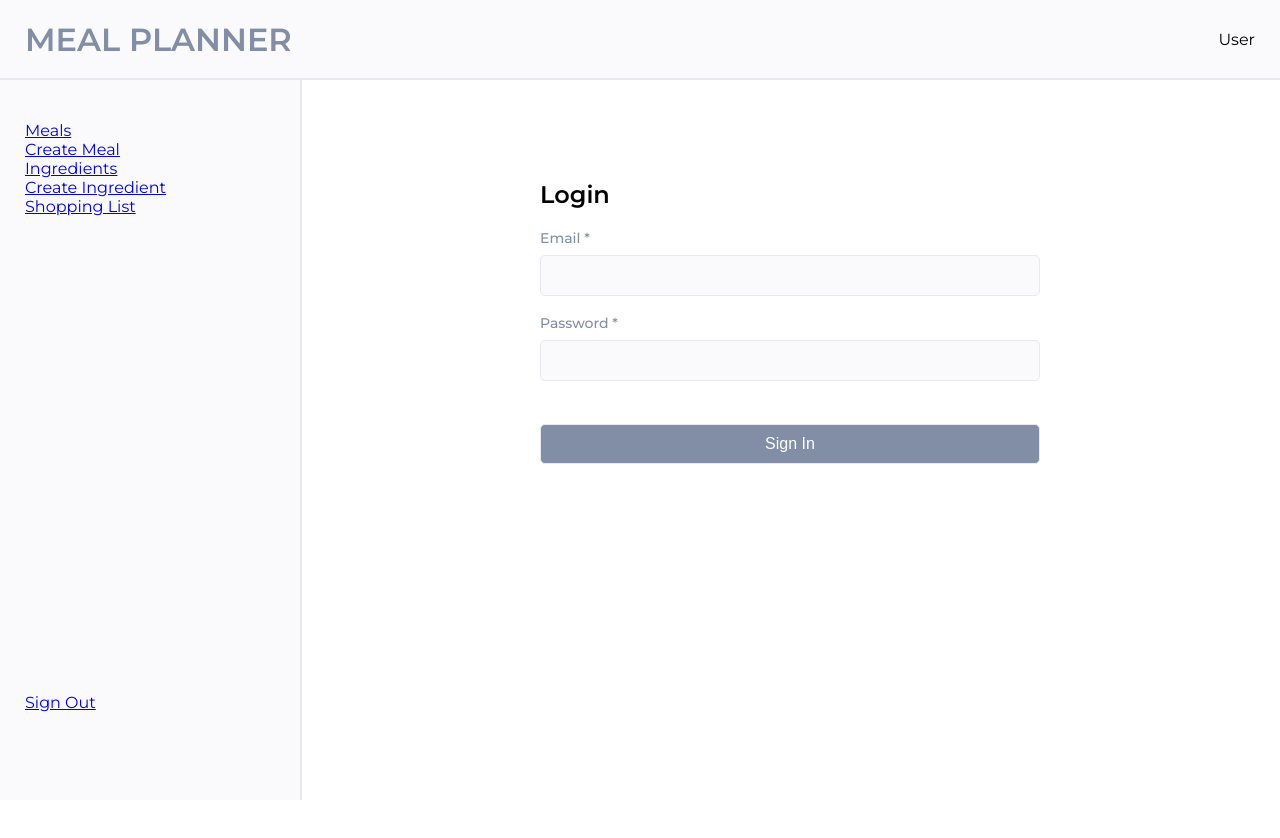
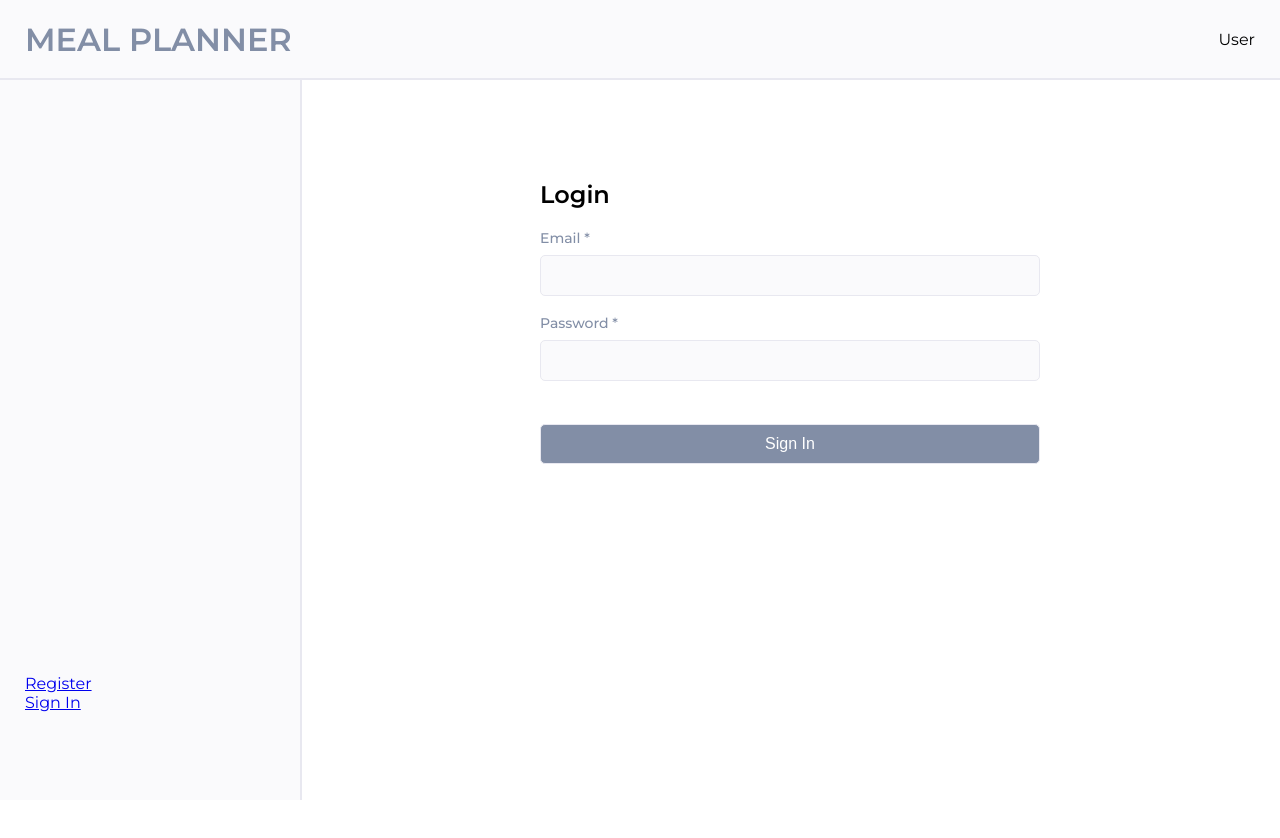
Before and after one commit to tmoran18/meal-planner-fe, a React (Create React App) app: page /login in a window 1280 px wide. Shown: the top 838 px of the page. Built offline with nearby package versions, Linux system fonts and the light colour scheme.

Commit message:
Auth showing links depending on signin

```diff
--- a/public/index.html
+++ b/public/index.html
@@ -9,7 +9,6 @@
       name="description"
       content="Web site created using create-react-app"
     />
-    <link rel="apple-touch-icon" href="%PUBLIC_URL%/logo192.png" />
     <!--
       manifest.json provides metadata used when your web app is installed on a
       user's mobile device or desktop. See https://developers.google.com/web/fundamentals/web-app-manifest/
--- a/src/components/SideNav/SideNav.js
+++ b/src/components/SideNav/SideNav.js
@@ -1,12 +1,17 @@
+import { useContext } from 'react'
 import styles from '../SideNav/index.module.css'
 import SignedInLinks from '../SignedInLinks/SignedInLinks'
 import SignedOutLinks from '../SignedOutLinks/SignedOutLinks'
+import AuthContext from '../../context/auth/authContext'
 
 const SideNav = () => {
+  const authContext = useContext(AuthContext)
+
+  const { isAuthenicated } = authContext
+
   return (
     <nav className={styles.sidenav}>
-      <SignedInLinks />
-      {/* <SignedOutLinks /> */}
+      {isAuthenicated ? <SignedInLinks /> : <SignedOutLinks />}
     </nav>
   )
 }
--- a/src/components/SignedInLinks/SignedInLinks.js
+++ b/src/components/SignedInLinks/SignedInLinks.js
@@ -1,6 +1,13 @@
+import { useContext } from 'react'
 import styles from './index.module.css'
 import { Link } from 'react-router-dom'
+import AuthContext from '../../context/auth/authContext'
+
 const SignedInLinks = () => {
+  const authContext = useContext(AuthContext)
+
+  const { logout } = authContext
+
   return (
     <>
       <div className={styles.menu__container}>
@@ -12,7 +19,7 @@ const SignedInLinks = () => {
           <Link to='/shopping-list'>Shopping List</Link>
         </ul>
         <ul className={styles.menu}>
-          <Link to='/'>Sign Out</Link>
+          <Link onClick={logout}>Sign Out</Link>
         </ul>
       </div>
     </>
--- a/src/context/auth/AuthState.js
+++ b/src/context/auth/AuthState.js
@@ -5,9 +5,12 @@ import setAuthToken from '../../utils/setAuthToken'
 import {
   REGISTER_SUCCESS,
   REGISTER_FAIL,
+  LOGIN_SUCCESS,
+  LOGIN_FAIL,
   CLEAR_ERRORS,
   USER_LOADED,
   AUTH_ERROR,
+  LOGOUT,
 } from '../types'
 import axios from 'axios'
 
@@ -40,6 +43,30 @@ const AuthState = (props) => {
         payload: error.response.data.msg,
       })
     }
+  }
+
+  // login User
+  const login = async (formData) => {
+    const config = {
+      headers: {
+        'Content-Type': 'application/json',
+      },
+    }
+    try {
+      const res = await axios.post('/api/auth', formData, config)
+      // The payload will be a JWT Token
+      dispatch({ type: LOGIN_SUCCESS, payload: res.data })
+      loadUser()
+    } catch (error) {
+      dispatch({
+        type: LOGIN_FAIL,
+        payload: error.response.data.msg,
+      })
+    }
+  }
+
+  const logout = () => {
+    dispatch({ type: LOGOUT })
   }
 
   const loadUser = async () => {
@@ -76,6 +103,8 @@ const AuthState = (props) => {
         register,
         clearErrors,
         loadUser,
+        login,
+        logout,
       }}
     >
       {props.children}
--- a/src/context/auth/authReducer.js
+++ b/src/context/auth/authReducer.js
@@ -1,6 +1,9 @@
 import {
   REGISTER_SUCCESS,
   REGISTER_FAIL,
+  LOGIN_SUCCESS,
+  LOGIN_FAIL,
+  LOGOUT,
   USER_LOADED,
   AUTH_ERROR,
   CLEAR_ERRORS,
@@ -9,6 +12,7 @@ import {
 const authReducer = (state, action) => {
   switch (action.type) {
     case REGISTER_SUCCESS:
+    case LOGIN_SUCCESS:
       localStorage.setItem('token', action.payload.token)
       return {
         ...state,
@@ -18,6 +22,8 @@ const authReducer = (state, action) => {
       }
     case REGISTER_FAIL:
     case AUTH_ERROR:
+    case LOGIN_FAIL:
+    case LOGOUT:
       localStorage.removeItem('token')
       return {
         ...state,
--- a/src/pages/login.js
+++ b/src/pages/login.js
@@ -1,8 +1,32 @@
+import AlertContext from '../context/alert/alertContext'
+import AuthContext from '../context/auth/authContext'
 import { Formik, Field, Form } from 'formik'
+import { useContext, useEffect } from 'react'
 
-const Login = () => {
+const Login = (props) => {
+  const alertContext = useContext(AlertContext)
+  const authContext = useContext(AuthContext)
+
+  const { setAlert } = alertContext
+  const { login, error, clearErrors, isAuthenicated } = authContext
+
+  useEffect(() => {
+    if (isAuthenicated) {
+      props.history.push('/')
+    }
+
+    if (error === 'Invalid credentials' || error === 'Invalid Credentials') {
+      setAlert(error)
+      clearErrors()
+    }
+    // eslint-disable-next-line
+  }, [error, isAuthenicated, props.history])
+
   const loginSubmit = (values) => {
-    console.log(values)
+    login({
+      email: values.email,
+      password: values.password,
+    })
   }
   return (
     <>
@@ -23,13 +47,19 @@ const Login = () => {
           <label className='label' htmlFor='email'>
             Email *
           </label>
-          <Field className='input' id='email' name='email' />
+          <Field className='input' id='email' name='email' required />
 
           <label className='label' htmlFor='password'>
             Password *
           </label>
 
-          <Field className='input' id='password2' name='password2' required />
+          <Field
+            className='input'
+            type='password'
+            id='password'
+            name='password'
+            required
+          />
           <button type='submit' className='submit_btn'>
             Sign In
           </button>
```
Also changed, not shown: public/manifest.json.
